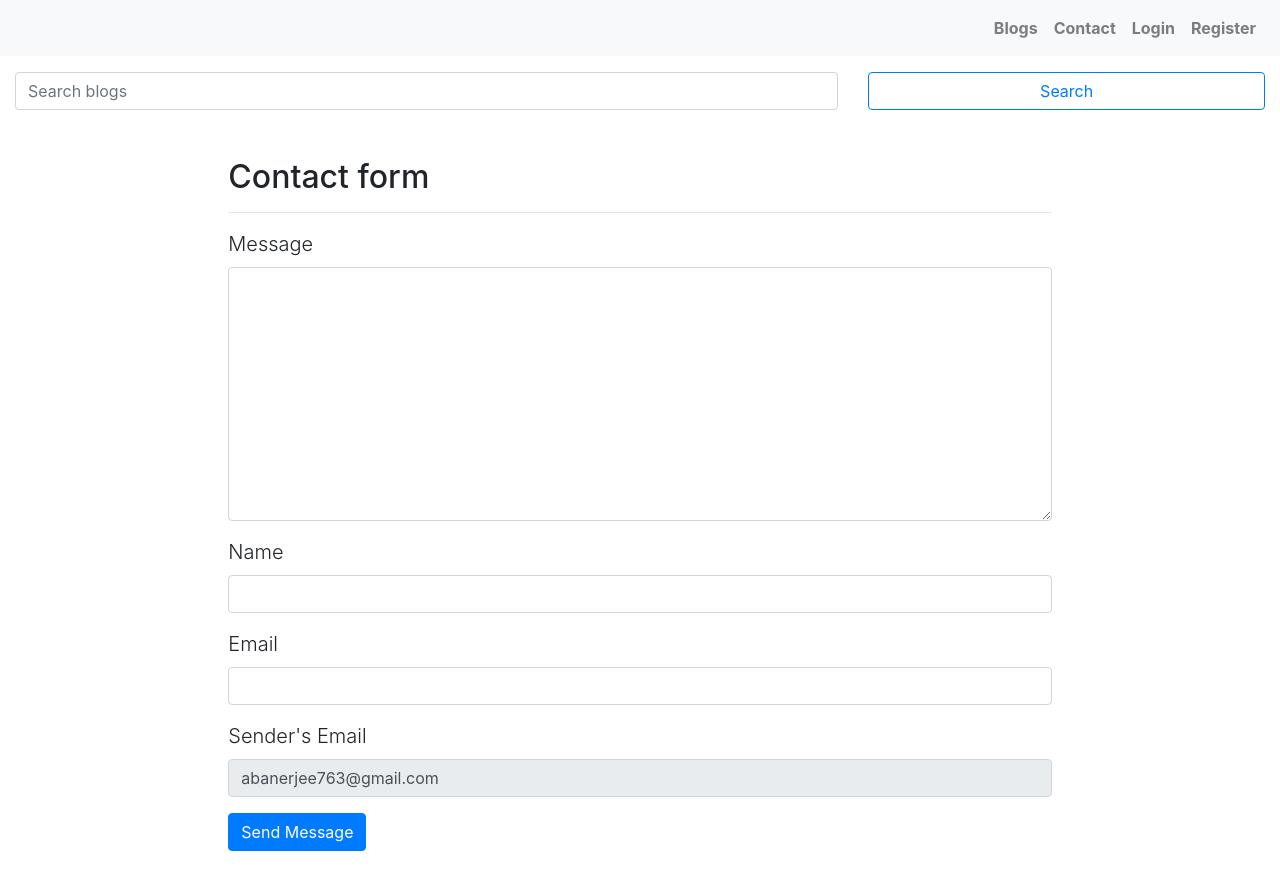
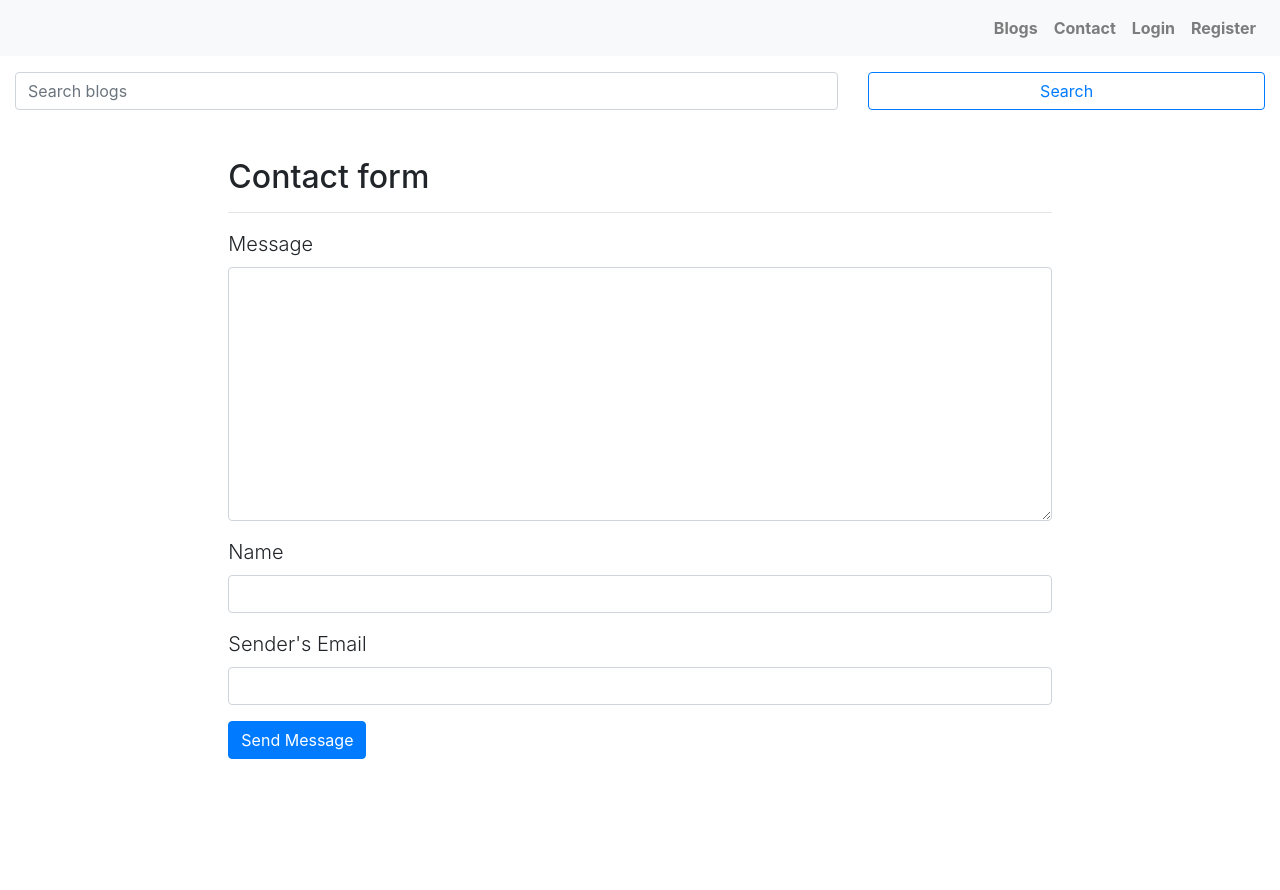
Before and after one commit to Anirban007-jpg/SEO-Blog-Nextjs, a Next.js app in the folder frontend/: page /contact in a window 1280 px wide. Shown: the top 890 px of the page. After the commit the page ends 807 px from the top, so only its background shows below. Built offline with nearby package versions, Linux system fonts and the light colour scheme.

Commit message:
Closes #88

```diff
--- a/frontend/components/form/ContactForm.js
+++ b/frontend/components/form/ContactForm.js
@@ -2,7 +2,7 @@ import { useState } from 'react';
 import Link from 'next/link';
 import { emailContactForm } from '../../actions/form';
 
-const ContactForm = () => {
+const ContactForm = ({authorEmail}) => {
     const [values, setValues] = useState({
         usermessage: '',
         name: '',
@@ -20,7 +20,7 @@ const ContactForm = () => {
     const clickSubmit = e => {
         e.preventDefault();
         setValues({ ...values, buttonText: 'Sending...' });
-        emailContactForm({ name, email, usermessage,toemail }).then(data => {
+        emailContactForm({ authorEmail, name, email, usermessage,toemail }).then(data => {
             if (data.error) {
                 setValues({ ...values, error: data.error });
             } else {
@@ -70,22 +70,13 @@ const ContactForm = () => {
                 </div>
 
                 <div className="form-group">
-                    <label className="lead">Email</label>
+                    <label className="lead">Sender's Email</label>
                     <input
                         type="email"
                         onChange={handleChange('email')}
                         className="form-control"
                         value={email}
                         required
-                    />
-                </div>
-                 <div className="form-group">
-                    <label className="lead">Sender's Email</label>
-                    <input
-                        type="email"
-                        className="form-control"
-                        value='abanerjee763@gmail.com'
-                        disabled
                     />
                 </div>
 
--- a/frontend/pages/profile/[username].js
+++ b/frontend/pages/profile/[username].js
@@ -6,6 +6,7 @@ import { userPublicProfile } from '../../actions/user';
 import { API } from '../../config';
 import moment from 'moment';
 import { withRouter } from 'next/router';
+import ContactForm from '../../components/form/ContactForm';
 
 const UserProfile = ({router,user,blogs}) => {
 
@@ -69,7 +70,7 @@ const UserProfile = ({router,user,blogs}) => {
                                 <div className="card-body">
                                     <h5 className="card-title bg-primary pt-4 pb-4 pl-4 pr-4 text-white">Message {user.name}</h5>
                                     <br/>
-                                    <p>Contact Form</p>
+                                    <ContactForm authorEmail={user.email} />
                                 </div>
                             </div>
                         </div>
```
Also changed, not shown: 1 other file (tests, documents, lock files or other folders).
